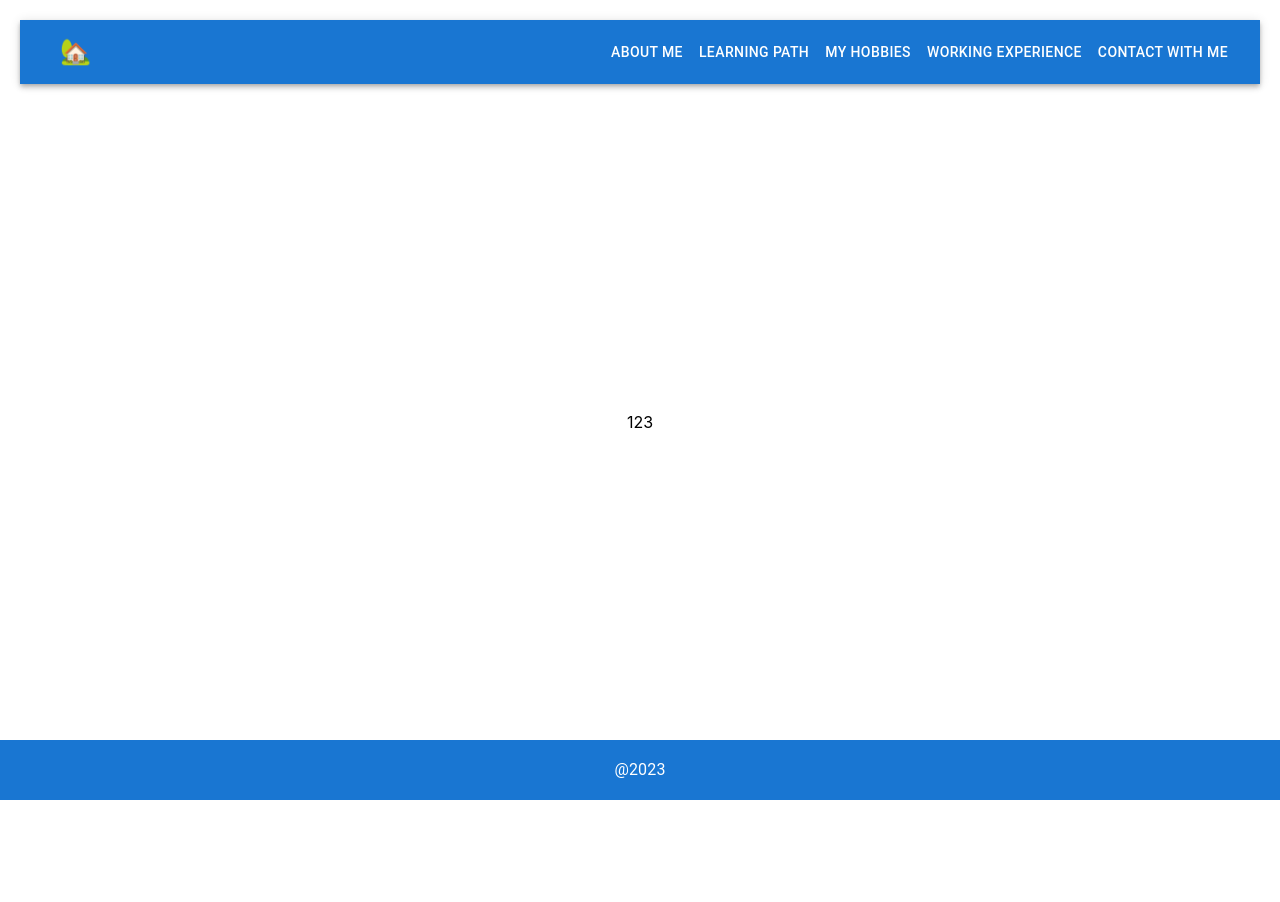
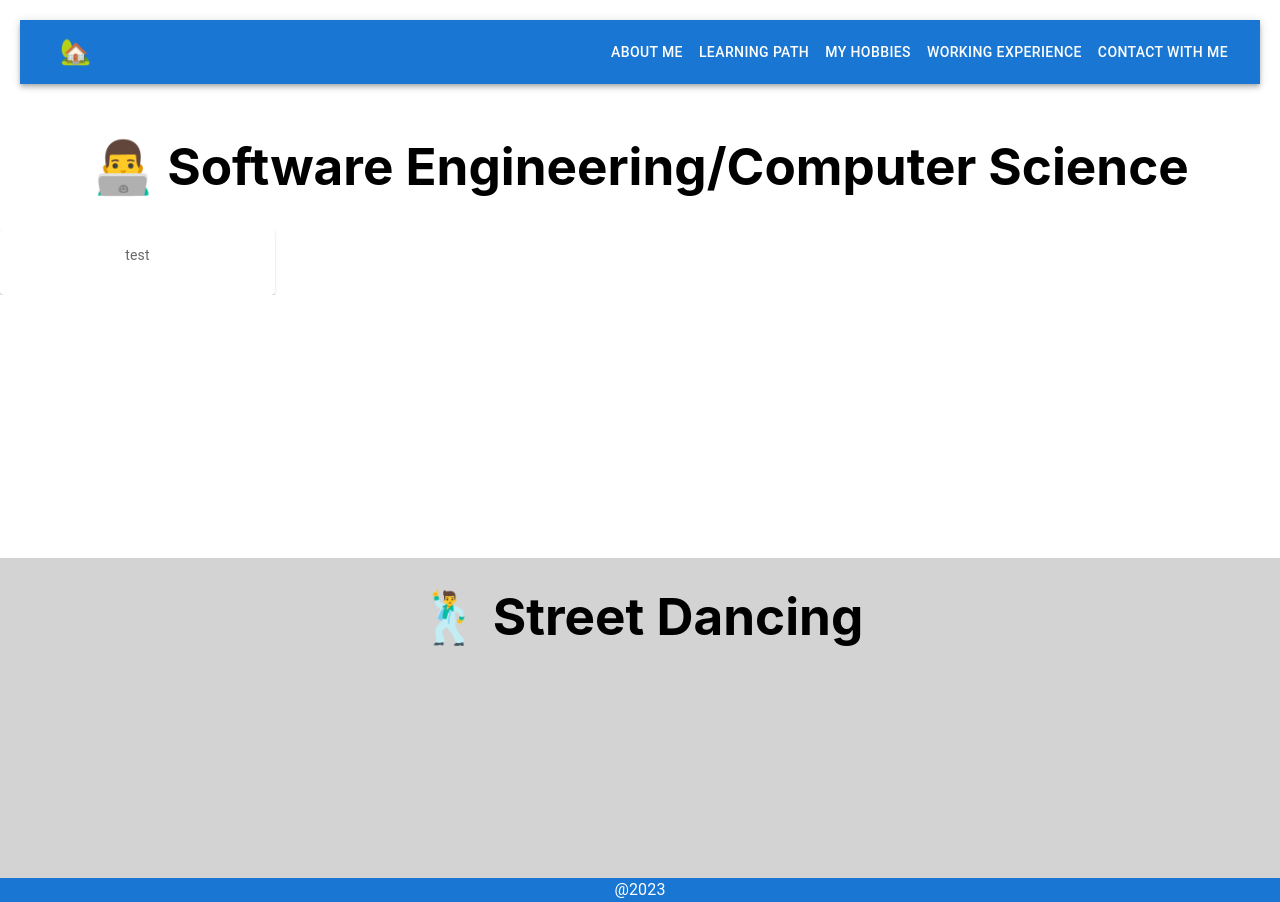
Before and after one commit to warranttsai/warrant-entry, a React (Vite) app: page /learning-path in a window 1280 px wide. Before the commit the page ends 800 px from the top, so only its background shows below. Built offline with nearby package versions, Linux system fonts and the light colour scheme.

Commit message:
feat: create learning path test cases and basic component

```diff
--- a/src/pages/learning-path/LearningPath.tsx
+++ b/src/pages/learning-path/LearningPath.tsx
@@ -1,7 +1,46 @@
+// modules
+import Card from "@mui/material/Card";
+import CardContent from "@mui/material/CardContent";
+import Typography from "@mui/material/Typography";
+// styled-components
+import { BlackCenterTitle } from "../../components/styled-component/Title";
+
 export default function LearningPath() {
+  const softwareEngineer = [{ id: 1, content: "test" }];
   return (
     <>
-      <div>123</div>
+      <div data-testid="software-engineering" style={{ minHeight: "40vh" }}>
+        <BlackCenterTitle>
+          👨‍💻 Software Engineering/Computer Science
+        </BlackCenterTitle>
+        <div
+          style={{ display: "flex", flexDirection: "row", overflow: "auto" }}
+        >
+          {softwareEngineer.map((item: { id: number; content: string }) => {
+            return (
+              <Card key={item.id} sx={{ minWidth: 275 }}>
+                <CardContent>
+                  <Typography
+                    sx={{ fontSize: 14 }}
+                    color="text.secondary"
+                    gutterBottom
+                  >
+                    {item.content}
+                  </Typography>
+                </CardContent>
+              </Card>
+            );
+          })}
+        </div>
+      </div>
+      <div
+        data-testid="street-dancing"
+        style={{ background: "#D3D3D3", minHeight: "40vh" }}
+      >
+        <BlackCenterTitle style={{ marginTop: "100px", paddingTop: "30px" }}>
+          🕺 Street Dancing
+        </BlackCenterTitle>
+      </div>
     </>
   );
 }
```
Also changed, not shown: 1 other file (tests, documents, lock files or other folders).
